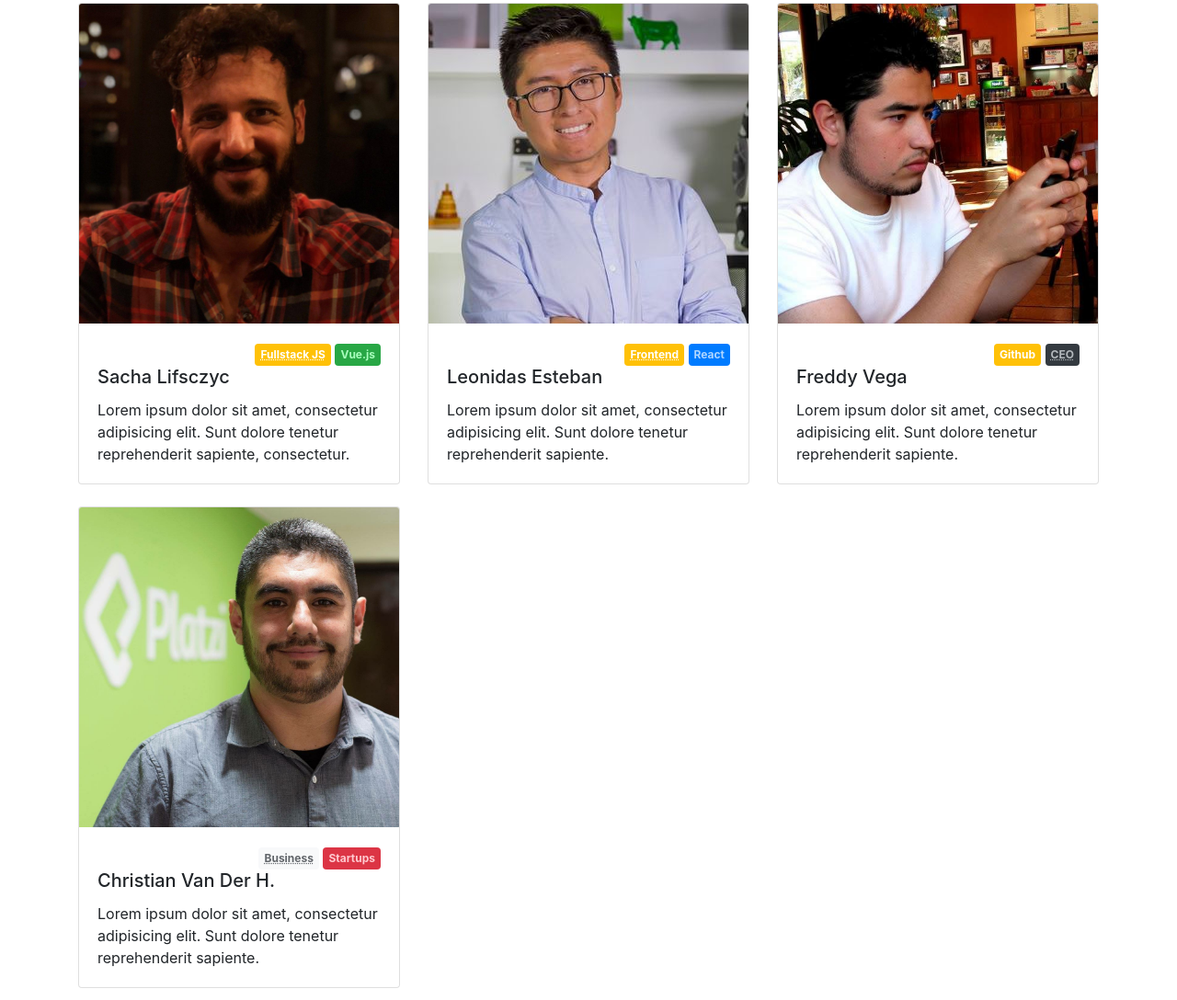
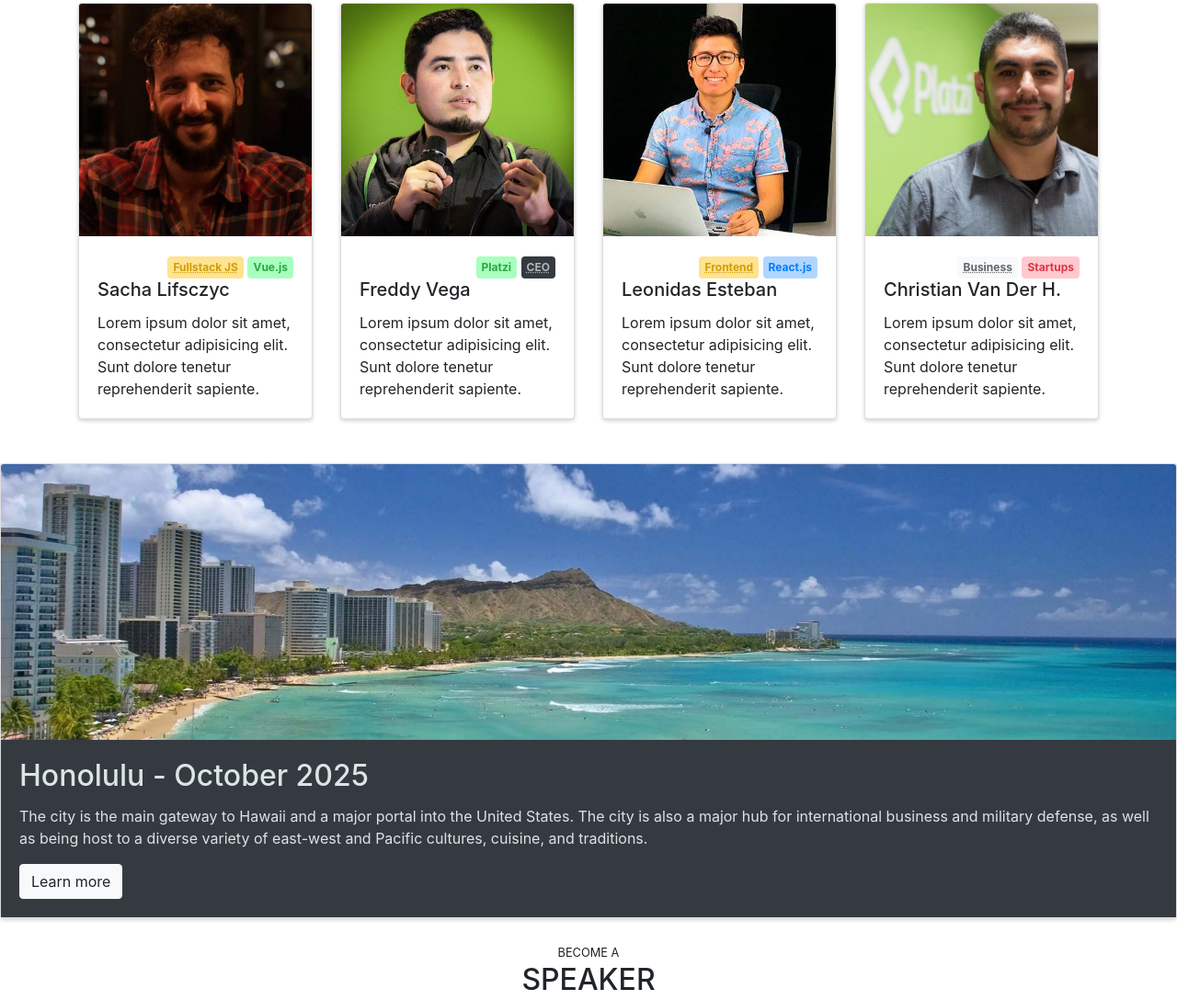
Before and after one commit to mosqueradvd/platzi-hawaii, a plain HTML site: page index.html in a window 1280 px wide. Shown: the part 651-1739 px from the top of the page at 92% size. Drawn offline with nearby package versions, Linux system fonts and the light colour scheme.

Commit message:
updating website

```diff
--- a/index.css
+++ b/index.css
@@ -13,27 +13,27 @@
 }
 
 .badge-primary {
-	color: #b0d6ff;
+	color: #007bff;
 	padding: 6px;
-	background-color: #007bff;
+	background-color: #b0d6ff;
 }
 
 .badge-warning {
-	color: #ffffff;
+	color: #d19d05;
 	padding: 6px;
-	background-color: #ffc107;
+	background-color: #ffe390;
 }
 
 .badge-success {
-	color: #a9ffbd;
+	color: #28a745;
 	padding: 6px;
-	background-color: #28a745;
+	background-color: #a9ffbd;
 }
 
 .badge-danger {
-	color: #ffc9cf;
+	color: #dc3545;
 	padding: 6px;
-	background-color: #dc3545;
+	background-color: #ffc9cf;
 }
 
 .badge-light {
@@ -47,6 +47,36 @@
 	background-color: #343a40;
 	padding: 6px;
 }
+
+.bt {
+	border-top: 4px solid #82ad36;
+}
+
+.hsl {
+	color: hsl(192, 17%, 88%);
+}
+
+.bs {
+	box-shadow: 0 2px 4px rgba(0, 0, 0, 0.18);
+}
+
+.ma {
+	margin: 2em;
+}
+
+.po {
+	cursor: pointer;
+}
+
+.wrapper {
+	left: 23em;
+	margin-top: 10em;
+	max-width: 550px;
+	z-index: 11111111;
+	position: absolute;
+	background-color: blanchedalmond;
+}
+
 
 #header img {
 	width: 80px;
@@ -79,12 +109,12 @@
 }
 
 #place-time {
-	color: white;
-	background-color: #343a40;
+	color: black;
 }
 
 #place-time img {
-	max-width: 100%;
+	max-height: 300px;
+	object-fit: cover;
 }
 
 #speakers .card img {
--- a/index.html
+++ b/index.html
@@ -17,13 +17,13 @@
 <body data-spy="scroll" data-target="#navbar" data-offset="57">
 	<!-- Header -->
 	<header>
-		<nav id="header" class="navbar navbar-expand-lg navbar-dark bg-dark fixed-top">
+		<nav id="header" class="navbar navbar-expand-lg navbar-dark bg-dark bt fixed-top">
 			<div class="container">
 				<a class="navbar-brand" href="#">
 					<img src="assets/images/platzi-logo.png" alt="">
 					Conf Hawaii
 				</a>
-				<button class="navbar-toggler" type="button" data-toggle="collapse" data-target="#navbarSupportedContent"
+				<button class="navbar-toggler" type="button" data-toggle="collapse" data-target="#navbar"
 					aria-controls="navbarSupportedContent" aria-expanded="false" aria-label="Toggle navigation">
 					<span class="navbar-toggler-icon"></span>
 				</button>
@@ -63,7 +63,7 @@
 					<img src="assets/images/hawaii2.jpg" class="d-block w-100" alt="Hawaii 2">
 				</div>
 				<div class="carousel-item">
-					<img src="assets/images/hawaii3.jpeg" class="d-block w-100" alt="Hawwai 3">
+					<img src="assets/images/hawaii3.jpeg" class="d-block w-100" alt="Hawaii 3">
 				</div>
 				<div class="overlay">
 					<div class="container">
@@ -100,34 +100,17 @@
 				</div>
 			</div>
 			<div class="row">
-				<div class="col-md-6 col-lg-4 mb-4">
-					<div class="card">
-						<img src=" assets/images/sacha.jpg" class="card-img-top" alt="...">
+				<div class="col-md-6 col-lg-3 mb-4">
+					<div class="card bs">
+						<img src=" assets/images/sacha.jpg" class="card-img-top" alt="Sacha Lyfsczyc">
 						<div class="card-body">
 							<div class="badges text-right">
 								<span class="badge badge-warning"><abbr data-toggle="tooltip"
 										title="Fullstack JavaScript Developer">Fullstack JS</abbr></span>
-								<span class="badge badge-success">Vue.js</span>
+								<a target="_blank" href="https://platzi.com/clases/vuejs/"><span
+										class="badge badge-success po">Vue.js</span></a>
 							</div>
 							<h5 class="card-title">Sacha Lifsczyc</h5>
-							<p class="card-text">Lorem ipsum dolor sit amet, consectetur adipisicing elit. Sunt dolore
-								tenetur
-								reprehenderit sapiente, consectetur.
-							</p>
-						</div>
-					</div>
-				</div>
-
-				<div class="col-md-6 col-lg-4 mb-4">
-					<div class="card">
-						<img src="assets/images/leonidas.jpeg" class="card-img-top" alt="...">
-						<div class="card-body">
-							<div class="badges text-right">
-								<span class="badge badge-warning"><abbr data-toggle="tooltip"
-										title="Expert Frontend Developer">Frontend</abbr></span>
-								<span class="badge badge-primary">React</span>
-							</div>
-							<h5 class="card-title">Leonidas Esteban</h5>
 							<p class="card-text">Lorem ipsum dolor sit amet, consectetur adipisicing elit. Sunt dolore
 								tenetur
 								reprehenderit sapiente.
@@ -136,12 +119,12 @@
 					</div>
 				</div>
 
-				<div class="col-md-6 col-lg-4 mb-4">
-					<div class="card">
-						<img src="assets/images/freddy.jpeg" class="card-img-top" alt="...">
+				<div class="col-md-6 col-lg-3 mb-4">
+					<div class="card bs">
+						<img src="assets/images/freddy.jpg" class="card-img-top" alt="...">
 						<div class="card-body">
 							<div class="badges text-right">
-								<span class="badge badge-warning">Github</span>
+								<a target="_blank" href="https://platzi.com"><span class="badge badge-success">Platzi</span></a>
 								<span class="badge badge-dark"><abbr data-toggle="tooltip" title="CEO of Platzi">CEO</abbr></span>
 							</div>
 							<h5 class="card-title">Freddy Vega</h5>
@@ -153,9 +136,28 @@
 					</div>
 				</div>
 
+				<div class="col-md-6 col-lg-3 mb-4">
+					<div class="card bs">
+						<img src="assets/images/leonidas.jpg" class="card-img-top" alt="Leonidas Esteban">
+						<div class="card-body">
+							<div class="badges text-right">
+								<span class="badge badge-warning"><abbr data-toggle="tooltip"
+										title="Expert Frontend Developer">Frontend</abbr></span>
+								<a target="_blank" href="https://platzi.com/clases/react-native/"><span
+										class="badge badge-primary po">React.js</span></a>
+							</div>
+							<h5 class="card-title">Leonidas Esteban</h5>
+							<p class="card-text">Lorem ipsum dolor sit amet, consectetur adipisicing elit. Sunt dolore
+								tenetur
+								reprehenderit sapiente.
+							</p>
+						</div>
+					</div>
+				</div>
 
-				<div class="col-md-6 col-lg-4 mb-4">
-					<div class="card">
+
+				<div class="col-md-6 col-lg-3 mb-4">
+					<div class="card bs">
 						<img src="assets/images/cvander.jpeg" class="card-img-top" alt="...">
 						<div class="card-body">
 							<div class="badges text-right">
@@ -180,20 +182,21 @@
 	<section id="place-time">
 		<div class="container-fluid">
 			<div class="row">
-				<div class="col-12 col-lg-6 pl-0 pr-0">
-					<img src="assets/images/honolulu.jpg" alt="Honolulu">
-				</div>
-				<div class="col-12 col-lg-6 pt-4 pb-4">
-					<h2>Honolulu - October 2025</h2>
-					<p>
-						The city is the main gateway to Hawaiʻi and a major portal into the United States. The city is
-						also a major
-						hub for international business and military defense, as well as being host to a diverse variety
-						of east-west
-						and Pacific cultures, cuisine, and traditions.
-					</p>
-					<a target="_blank" href="https://en.wikipedia.org/wiki/Honolulu" class="btn btn-outline-light">Learn
-						more</a>
+
+				<div class="card mb-3 bs">
+					<img src="assets/images/honolulu.jpg" class="card-img-top" alt="...">
+					<div class="card-body bg-dark">
+						<h2 class="card-title hsl">Honolulu - October 2025</h2>
+						<p class="card-text hsl">The city is the main gateway to Hawaii and a major portal into the United States.
+							The
+							city is
+							also a major
+							hub for international business and military defense, as well as being host to a diverse variety
+							of east-west
+							and Pacific cultures, cuisine, and traditions.</p>
+						<a target="_blank" href="https://en.wikipedia.org/wiki/Honolulu" class="btn btn-light">Learn
+							more</a>
+					</div>
 				</div>
 			</div>
 		</div>
@@ -238,7 +241,7 @@
 						</div>
 						<div class="form-row">
 							<div class="col">
-								<button type="button" class="btn btn-platzi btn-block">Enviar</button>
+								<button type="button" class="btn btn-platzi btn-block">Submit</button>
 							</div>
 
 						</div>
@@ -289,7 +292,7 @@
 					</button>
 				</div>
 				<div class="modal-body">
-					<form action="">
+					<form>
 						<div class="form-row">
 							<div class="form-group-col">
 								<div class="input-group mb-3">
--- a/index.js
+++ b/index.js
@@ -1,3 +1,3 @@
 $(function () {
-    $('[data-toggle="tooltip"]').tooltip()
+	$('[data-toggle="tooltip"]').tooltip()
 })
```
Also changed, not shown: assets/images/freddy.jpeg (deleted), assets/images/freddy.jpg (added), assets/images/leonidas.jpeg (deleted), assets/images/leonidas.jpg (added).
